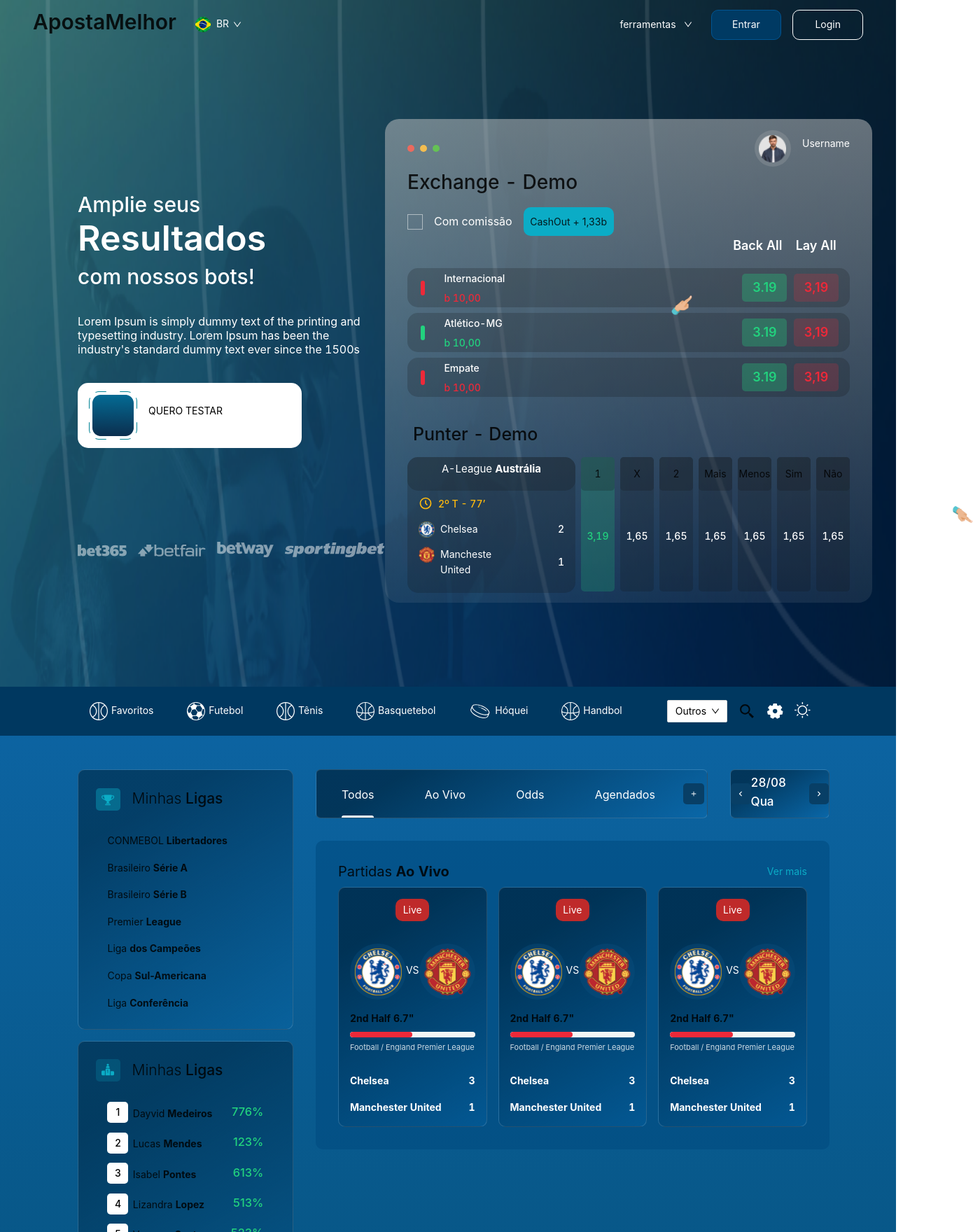
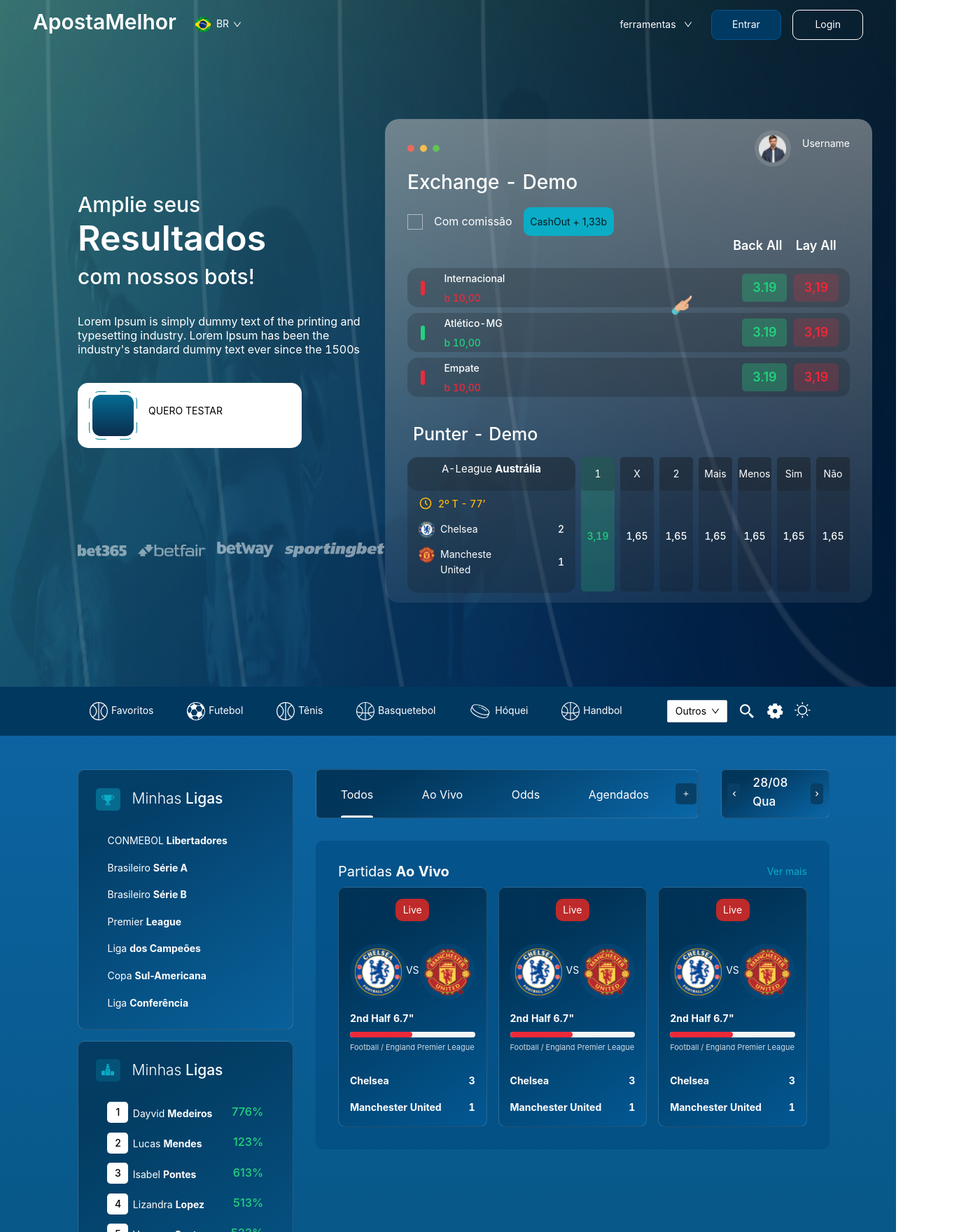
Before and after one commit to wallace2001/goodtrade, a Next.js app: page / in a window 1280 px wide. Shown: the top 1760 px of the page at 70% size, 1390 px wide, since content can reach past the window. Built offline with nearby package versions, Linux system fonts and the light colour scheme.

Commit message:
refactor: refactor in css

```diff
--- a/src/components/ApresentationHome/apresentation.module.scss
+++ b/src/components/ApresentationHome/apresentation.module.scss
@@ -9,10 +9,12 @@
         font-size: 30px;
         font-weight: 500;
         line-height: 48px;
+        color: var(--white);
 
         strong{
             font-size: 50px;
             font-weight: 600;
+            color: var(--white);
         }
     }
 
--- a/src/components/BannerApresentation/TableHorizontal/index.module.scss
+++ b/src/components/BannerApresentation/TableHorizontal/index.module.scss
@@ -15,6 +15,7 @@
         p{
             font-size: 18px;
             font-weight: 600;
+            color: var(--white);
 
             margin-right: 1.2rem;
         }
@@ -22,6 +23,7 @@
 
     .content{
         width: 100%;
+        height: 100%;
         display: flex;
         flex-direction: column;
 
--- a/src/components/BannerApresentation/TableVertical/index.module.scss
+++ b/src/components/BannerApresentation/TableVertical/index.module.scss
@@ -16,6 +16,7 @@
 
         font-weight: 500;
         font-size: 25px;
+        color: var(--white);
     }
 
     .content{
@@ -103,6 +104,7 @@
             position: absolute;
             top: 45rem;
             left: 85rem;
+            object-fit: cover;
         }
 
         div{
@@ -121,6 +123,7 @@
                 display: flex;
                 justify-content: center;
                 align-items: center;
+                color: var(--white);
 
                 background: rgba(16, 16, 16, 0.2);
             }
--- a/src/components/BannerApresentation/TableVertical/index.tsx
+++ b/src/components/BannerApresentation/TableVertical/index.tsx
@@ -85,7 +85,7 @@ export const TableVertical = () => {
                     </div>
                 </div>
                 <div className={styles.contentCut}>
-                    <img src="/icons/hand_2.png" />
+                    {/* <img src="/icons/hand_2.png" /> */}
                     {results.map(item => (
                         <div key={item.value} style={
                             item.checked ? {backgroundColor: 'rgba(34, 210, 126, 0.2)'} : {backgroundColor: 'rgba(16, 16, 16, 0.2)'}
--- a/src/components/BannerApresentation/banner.module.scss
+++ b/src/components/BannerApresentation/banner.module.scss
@@ -76,6 +76,10 @@
         display: flex;
         flex-direction: column;
 
+        .title{
+            color: var(--white);
+        }
+
         .box{
             display: flex;
             align-items: center;
--- a/src/components/Header/HeaderSecondary/index.tsx
+++ b/src/components/Header/HeaderSecondary/index.tsx
@@ -40,7 +40,7 @@ export const HeaderSecondary = () => {
                 <BiSearchAlt2
                     size={25}
                     cursor="pointer"
-                />
+                    color="var(--white)" />
                 <img style={{margin: '0 1rem'}} src="/icons/gear.svg" alt="Options" />
                 <img style={{width: '34px', height: '34px'}} src="/icons/light.svg" />
             </div>
--- a/src/components/Header/header.module.scss
+++ b/src/components/Header/header.module.scss
@@ -29,6 +29,7 @@
             font-weight: 600;
             font-size: 30px;
             margin-top: 0.5rem;
+            color: var(--white);
         }
 
         select{
@@ -177,6 +178,7 @@
             font-weight: 600;
             font-size: 30px;
             margin-top: 0.5rem;
+            color: var(--white);
         }
 
         select{
--- a/src/components/Main/Box/index.module.scss
+++ b/src/components/Main/Box/index.module.scss
@@ -21,6 +21,7 @@
             margin-top: 0.5rem;
             font-weight: 300;
             margin-left: 1rem;
+            color: var(--white);
             strong{
                 font-weight: 500;
             }
@@ -79,6 +80,7 @@
                 display: flex;
                 justify-content: center;
                 align-items: center;
+                color: var(--white);
 
                 background-color: var(--white);
                 color: black;
--- a/src/components/Main/Box/index.tsx
+++ b/src/components/Main/Box/index.tsx
@@ -43,14 +43,17 @@ export const Box = ({ icon, title, item, button, more }: PropsBox) => {
                                 <div>
                                     <h2>{idx + 1}</h2>
                                     <h4 style={{
-                                        marginLeft: '0.4rem'
+                                        marginLeft: '0.4rem',
+                                        color: 'var(--white)',
                                     }}>{value[0]} <strong>{value[1]}</strong></h4>
                                 </div>
                                 <h3 style={{color: 'var(--green-100)'}}>{item.percentPlayers}</h3>
                             </button>
                             :
                             <button className={styles.buttonTable}>
-                                <h4>{value[0]} <strong>{value[1]}</strong></h4>
+                                <h4 style={{
+                                    color: 'var(--white)'
+                                }}>{value[0]} <strong>{value[1]}</strong></h4>
                             </button>
                         );
                     })
@@ -72,7 +75,9 @@ export const Box = ({ icon, title, item, button, more }: PropsBox) => {
                             const value = FilteredNames(item);
                             return (
                                 <button className={styles.buttonTable}>
-                                    <h4>{value[0]} <strong>{value[1]}</strong></h4>
+                                    <h4 style={{
+                                        color: 'var(--white)',
+                                    }}>{value[0]} <strong>{value[1]}</strong></h4>
                                 </button>
                             );
                         })}
--- a/src/components/Main/GameScrollList/index.module.scss
+++ b/src/components/Main/GameScrollList/index.module.scss
@@ -17,6 +17,7 @@
             font-weight: 400;
             font-size: 20px;
             line-height: 24px;
+            color: var(--white);
         }
 
         a{
@@ -113,6 +114,7 @@
 
                 strong{
                     margin-top: 1rem;
+                    color: var(--white);
                 }
 
                 p{
--- a/src/components/Main/index.module.scss
+++ b/src/components/Main/index.module.scss
@@ -125,10 +125,11 @@
                     flex: 1;
                     margin-left: 2rem;
                     border-radius: 7px;
+                    padding: 0 0.5rem;
 
                     display: flex;
                     align-items: center;
-                    justify-content: space-around;
+                    justify-content: center;
 
                     background: linear-gradient(149.43deg, rgba(0, 43, 73, 0.8) 20.12%, rgba(0, 149, 255, 0.1) 98.85%);
                     border: 1px solid rgba(255, 255, 255, .15);
@@ -154,9 +155,12 @@
                     }
 
                     p{
+                        width: 100%;
                         margin-top: 0.8rem;
                         font-weight: 500;
                         font-size: 17px;
+                        margin-left: 1.1rem;
+                        // padding: 0 0.5rem;
                     }
                 }
             }
```
